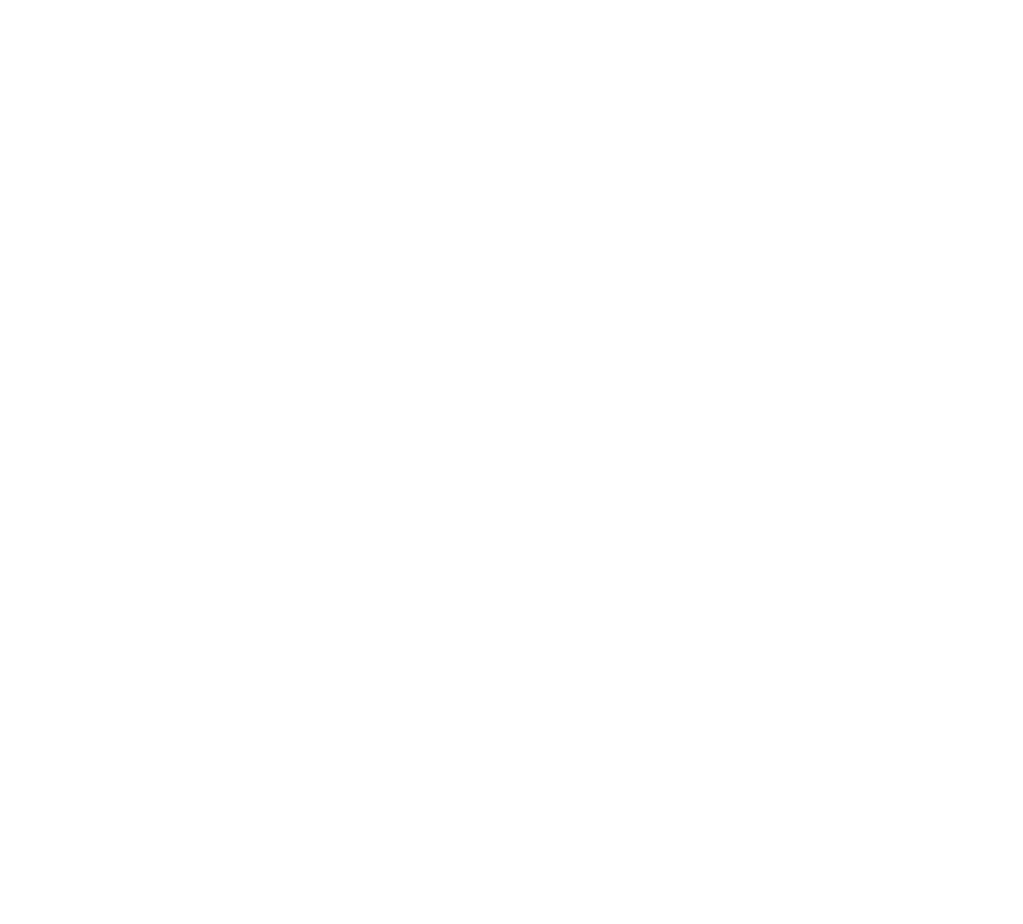
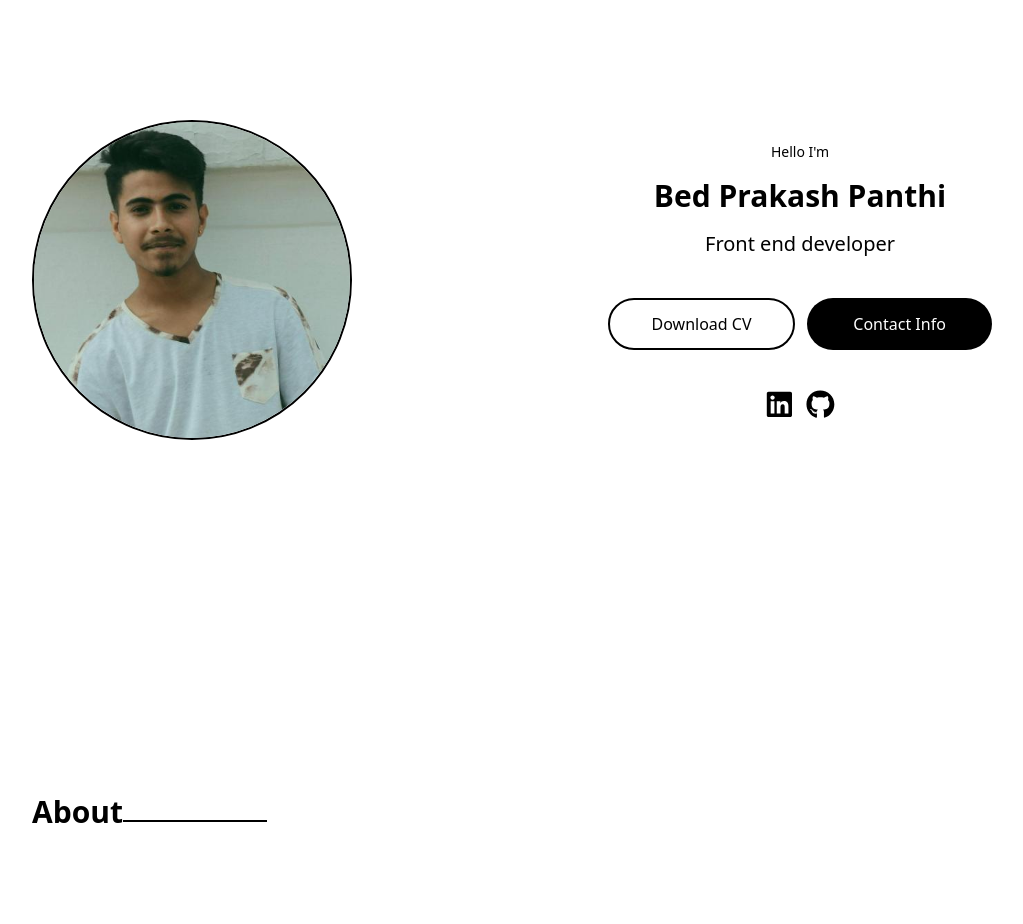
Before and after one commit to NavinPanthi/portfolio, a Next.js app: page / in a window 1280 px wide. Shown: the part 160-1084 px from the top of the page, without its empty margins (128-1151 px from the left). Before the commit the page ends 800 px from the top, so only its background shows below. Built offline with nearby package versions, Linux system fonts and the light colour scheme; a web font is replaced by a local one.

Commit message:
feat: add hero section and about section

```diff
--- a/package.json
+++ b/package.json
@@ -15,7 +15,8 @@
     "next": "15.0.3",
     "react": "19.0.0-rc-66855b96-20241106",
     "react-dom": "19.0.0-rc-66855b96-20241106",
-    "react-hot-toast": "^2.4.1"
+    "react-hot-toast": "^2.4.1",
+    "react-icons": "^5.3.0"
   },
   "devDependencies": {
     "@types/node": "^20",
--- /dev/null
+++ b/src/app/(site)/page.tsx
@@ -0,0 +1,13 @@
+"use client";
+
+import Main from "../components/Main/Main";
+import Navbar from "../components/Navbar";
+
+export default function Home() {
+  return (
+    <>
+      <Navbar />
+      <Main />
+    </>
+  );
+}
--- /dev/null
+++ b/src/app/components/Main/About/index.tsx
@@ -0,0 +1,37 @@
+import React from "react";
+import Line from "../Line";
+
+const About = () => {
+  return (
+    <section className="min-h-[100vh] flex gap-24 flex-col  justify-center  w-full">
+      <div className="flex">
+        <p className="section-title">About</p>
+        <Line />
+      </div>
+      <div className="flex gap-24 w-full flex-col ">
+        <div className=" flex  md:flex-row flex-col justify-center gap-20">
+          <div className="border rounded-xl w-80 h-44 md:w-96 md:h-48 2xl:w-[500px] 2xl:h-[250px]  border-base-dark">
+            <p>Experience</p>
+            <div>
+              <p>1+ year</p>
+              <p>Frontend developer</p>
+            </div>
+          </div>
+          <div className="border w-80 h-44 md:w-96 md:h-48 2xl:w-[500px] 2xl:h-[250px]   border-base-dark">
+            de
+          </div>
+        </div>
+        <div>
+          Description Lorem ipsum dolor sit amet consectetur, adipisicing elit.
+          Temporibus culpa libero quia, nostrum deserunt distinctio autem
+          reprehenderit dignissimos porro ut numquam natus aspernatur similique,
+          sed minus, vitae delectus facilis in? cription Lorem ipsum dolor sit
+          amet consectetur, adipisicing elit. Temporibus culpa libero quia, or
+          sit
+        </div>
+      </div>
+    </section>
+  );
+};
+
+export default About;
--- /dev/null
+++ b/src/app/components/Main/HeroSection/index.tsx
@@ -0,0 +1,41 @@
+import Image from "next/image";
+import React from "react";
+import heroImage from "@/assets/image.png";
+import { FaGithub, FaLinkedin } from "react-icons/fa";
+
+const HeroSection = () => {
+  return (
+    <section className="h-[calc(100vh-80px)] flex items-center  justify-center gap-36 xl:gap-64 ">
+      <div className="rounded-full border-2 size-48 md:size-80  border-base-dark">
+        <Image
+          src={heroImage}
+          alt="Bed Prakash Panthi"
+          className="rounded-full "
+        />
+      </div>
+      <div className="flex flex-col gap-10 w-96 items-center">
+        <div className="text-base-dark flex flex-col items-center gap-4">
+          <p className="text-sm md:text-md">Hello I&apos;m</p>
+          <p className="text-2xl md:text-3xl font-semibold">
+            Bed Prakash Panthi
+          </p>
+          <p className="text-lg md:text-xl ">Front end developer</p>
+        </div>
+        <div className="flex gap-3 w-full">
+          <button className="md:secondary-btn-md secondary-btn ">
+            Download CV
+          </button>
+          <button className="md:primary-btn-md primary-btn">
+            Contact Info
+          </button>
+        </div>
+        <div className="flex gap-3">
+          <FaLinkedin size="1.8em" />
+          <FaGithub size="1.8em" />
+        </div>
+      </div>
+    </section>
+  );
+};
+
+export default HeroSection;
--- /dev/null
+++ b/src/app/components/Main/Line.tsx
@@ -0,0 +1,7 @@
+import React from "react";
+
+const Line = () => {
+  return <p className="border-b-[2.5px] border-base-dark h-[28px] w-36"></p>;
+};
+
+export default Line;
--- /dev/null
+++ b/src/app/components/Main/Main.tsx
@@ -0,0 +1,14 @@
+import React from "react";
+import HeroSection from "./HeroSection";
+import About from "./About";
+
+const Main = () => {
+  return (
+    <section className=" px-12 md:px-16 xl:px-40">
+      <HeroSection />
+      <About />
+    </section>
+  );
+};
+
+export default Main;
--- a/src/app/components/Navbar/index.tsx
+++ b/src/app/components/Navbar/index.tsx
@@ -3,7 +3,7 @@ import React from "react";
 
 const Navbar = () => {
   return (
-    <div className="flex text-sm bg-base-dark h-10 items-center text-base-light w-full rounded-b-md px-10 sm:px-40">
+    <div className="flex text-xl bg-base-dark h-20 items-center text-base-light w-full rounded-b-xl px-12 xl:px-48">
       <span className="flex-1 ">BPP</span>
       <ul className="flex gap-10">
         <li>About</li>
--- a/src/app/globals.css
+++ b/src/app/globals.css
@@ -16,3 +16,61 @@
   font-weight: 900;
   font-style: normal;
 }
+
+@layer base {
+  html {
+    scroll-behavior: smooth;
+  }
+}
+
+#connectMessage {
+  scroll-behavior: smooth;
+}
+
+input::-webkit-outer-spin-button,
+input::-webkit-inner-spin-button {
+  -webkit-appearance: none;
+  margin: 0;
+}
+input[type="number"] {
+  -moz-appearance: textfield;
+}
+
+@layer components {
+  .input {
+    @apply block w-full rounded-md border border-neutral-200 px-2 py-3 text-sm font-normal outline-none focus:border-neutral-dark;
+  }
+
+  .primary-btn {
+    @apply w-full rounded-full bg-base-dark px-3 py-[10px] text-base text-base-light disabled:cursor-not-allowed disabled:bg-primary-main/60;
+  }
+
+  .primary-btn-md {
+    @apply primary-btn px-4 py-3;
+  }
+
+  .secondary-btn {
+    @apply primary-btn border-2 border-base-dark bg-base-light text-base-dark disabled:cursor-not-allowed disabled:bg-neutral-50/50;
+  }
+  .secondary-btn-md {
+    @apply secondary-btn px-4 py-3;
+  }
+
+  .required {
+    @apply text-sm font-normal text-supporting-error;
+  }
+  .error-msg {
+    @apply mt-1 text-sm text-supporting-error;
+  }
+  .section-title {
+    @apply font-semibold text-2xl md:text-3xl;
+  }
+  .section-sub-title {
+    @apply font-semibold text-xl md:text-2xl;
+  }
+}
+input[type="number"]::-webkit-inner-spin-button,
+input[type="number"]::-webkit-outer-spin-button {
+  -webkit-appearance: none;
+  margin: 0; /* Remove the default margin */
+}
--- a/src/app/layout.tsx
+++ b/src/app/layout.tsx
@@ -1,7 +1,7 @@
 import type { Metadata } from "next";
 import localFont from "next/font/local";
 import "./globals.css";
-import LenisScrollLayout from "./lenis-scroll";
+// import LenisScrollLayout from "./lenis-scroll";
 import { Toaster } from "react-hot-toast";
 
 const esBuildTrial = localFont({
@@ -30,14 +30,14 @@ export default function RootLayout({
   return (
     <html lang="en">
       <body className={`${esBuildTrial.variable}   antialiased`}>
-        <LenisScrollLayout>
+        {/* <LenisScrollLayout> */}
         <Toaster
           position="bottom-right"
           containerClassName="z-[9999]"
           reverseOrder={false}
         />
         {children}
-        </LenisScrollLayout>
+        {/* </LenisScrollLayout> */}
       </body>
     </html>
   );
--- a/src/app/page.tsx
+++ /dev/null
@@ -1,11 +0,0 @@
-"use client";
-
-import Navbar from "./components/Navbar";
-
-export default function Home() {
-  return (
-    <>
-      <Navbar />
-    </>
-  );
-}
--- a/tailwind.config.ts
+++ b/tailwind.config.ts
@@ -20,6 +20,12 @@ export default {
           light: "#FFFFFF",
           dark: "#000000",
         },
+        supporting: {
+          error: "#D12E24",
+          "error-light": "#FBEFEF",
+          success: "#317D35",
+          "success-light": "#EFF5EF",
+        },
       },
     },
   },
```
Also changed, not shown: src/assets/image.png (added), 1 other file (tests, documents, lock files or other folders). Lines whose indentation alone changed are shown as unchanged.
